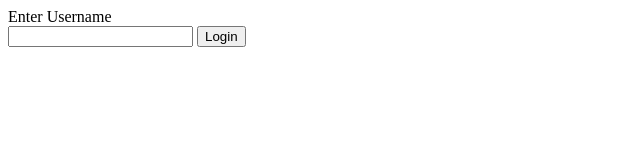
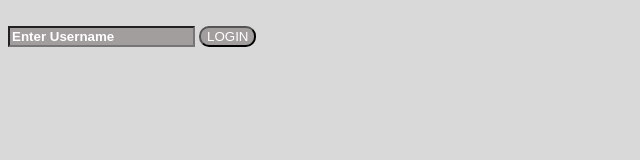
Before and after one commit to Keldon-lopez/Foundations-Capstone, a website: page Public/index.html in a window 1280 px wide. Shown: the whole page, without its empty margins (0-640 px from the left). Drawn offline with Linux system fonts and the light colour scheme.

Commit message:
Updating repo for today, some styling was done.

```diff
--- a/Public/index.css
+++ b/Public/index.css
@@ -0,0 +1,18 @@
+body {
+    background-color: #D9D9D9;
+}
+
+button {
+    border-radius: 10px;
+    background: #A39E9E;
+    color: white;
+}
+
+input {
+    background-color: #A39E9E;
+
+    font-weight: bolder;
+}
+::placeholder {
+    color: white;
+}
--- a/Public/index.html
+++ b/Public/index.html
@@ -7,10 +7,9 @@
 <body>
     <div id = "Login">
         <form id="loginForm">
-            <label for="usernameInput">Enter Username</label>
             <br>
-            <input type='text' id="usernameInput">
-            <button>Login</button>
+            <input type='text' id="usernameInput" placeholder="Enter Username">
+            <button>LOGIN</button>
         </form>
     </div>
     <main>
```
